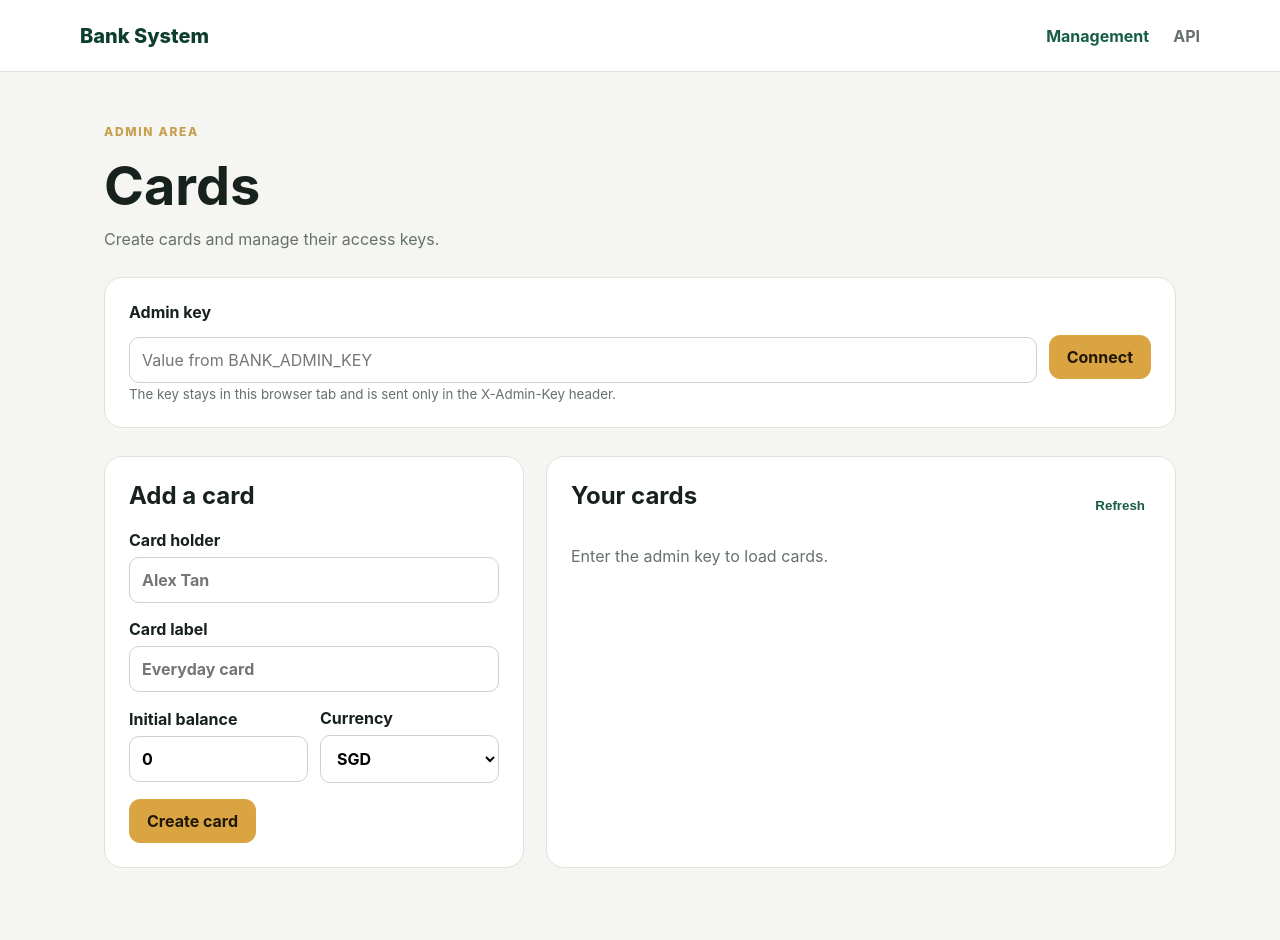
After one commit to zimoliu-vt/bank-system, a Flask app: page /managment in a window 1280 px wide. The commit adds this page. Run offline with Flask 3, Linux system fonts and the light colour scheme.

Commit message:
Build API-key secured bank demo

```diff
--- a/app.py
+++ b/app.py
@@ -1,7 +1,65 @@
-from flask import Flask, jsonify, render_template
+import os
+import hmac
+from functools import wraps
+from pathlib import Path
+
+from flask import Flask, jsonify, render_template, request
+
+from bank import (BankError, create_card, get_card, get_logs, list_cards,
+                  make_transaction, replace_card_key, set_card_status,
+                  verify_card_key)
 
 
+def load_env():
+    env_path = Path(__file__).with_name(".env")
+    if not env_path.exists():
+        return
+    for raw_line in env_path.read_text(encoding="utf-8").splitlines():
+        line = raw_line.strip()
+        if not line or line.startswith("#") or "=" not in line:
+            continue
+        name, value = line.split("=", 1)
+        os.environ.setdefault(name.strip(), value.strip().strip('"').strip("'"))
+
+
+load_env()
 app = Flask(__name__)
+app.config["MAX_CONTENT_LENGTH"] = 64 * 1024
+ADMIN_KEY = os.environ.get("BANK_ADMIN_KEY", "").strip()
+
+
+def json_body():
+    data = request.get_json(silent=True)
+    if not isinstance(data, dict):
+        raise BankError("Expected a JSON object", 400)
+    return data
+
+
+def admin_required(view):
+    @wraps(view)
+    def wrapped(*args, **kwargs):
+        if not ADMIN_KEY:
+            return jsonify({"error": "BANK_ADMIN_KEY is not configured", "setup": "Copy .env.example to .env and choose a strong admin key."}), 503
+        supplied_key = request.headers.get("X-Admin-Key", "")
+        if len(supplied_key) > 200 or not hmac.compare_digest(supplied_key, ADMIN_KEY):
+            return jsonify({"error": "Valid X-Admin-Key header required"}), 401
+        return view(*args, **kwargs)
+    return wrapped
+
+
+def card_key_required(view):
+    @wraps(view)
+    def wrapped(card_id, *args, **kwargs):
+        key = request.headers.get("X-API-Key", "")
+        if not key or not verify_card_key(card_id, key):
+            return jsonify({"error": "Valid X-API-Key header required"}), 401
+        return view(card_id, *args, **kwargs)
+    return wrapped
+
+
+@app.errorhandler(BankError)
+def bank_error(error):
+    return jsonify({"error": str(error)}), error.status_code
 
 
 @app.get("/")
@@ -9,9 +67,86 @@ def home():
     return render_template("index.html")
 
 
+@app.get("/management")
+@app.get("/managment")
+def management():
+    return render_template("management.html")
+
+
+@app.get("/api")
+def api_documentation():
+    return render_template("api.html")
+
+
+@app.get("/api.json")
+def api_documentation_json():
+    return jsonify({
+        "name": "Bank System API", "version": "1.0",
+        "authentication": {"card_operations": "X-API-Key: bank_card_...", "management_operations": "X-Admin-Key: BANK_ADMIN_KEY"},
+        "security_note": "Raw card API keys are returned once and stored only as salted hashes.",
+        "endpoints": [
+            {"method": "GET", "path": "/api/health", "auth": "none"},
+            {"method": "GET", "path": "/api/cards/<id>", "auth": "card API key"},
+            {"method": "POST", "path": "/api/cards/<id>/transactions", "auth": "card API key"},
+            {"method": "GET", "path": "/admin/cards", "auth": "admin key"},
+            {"method": "POST", "path": "/admin/cards", "auth": "admin key"},
+            {"method": "POST", "path": "/admin/cards/<id>/replace-key", "auth": "admin key"},
+            {"method": "PATCH", "path": "/admin/cards/<id>/status", "auth": "admin key"},
+            {"method": "GET", "path": "/admin/logs", "auth": "admin key"}
+        ]
+    })
+
+
 @app.get("/api/health")
 def health():
-    return jsonify({"status": "ok", "service": "bank-system"})
+    return jsonify({"status": "ok", "service": "bank-system", "admin_configured": bool(ADMIN_KEY)})
+
+
+@app.get("/api/cards/<int:card_id>")
+@card_key_required
+def card_details(card_id):
+    return jsonify({"card": get_card(card_id, include_transactions=True)})
+
+
+@app.post("/api/cards/<int:card_id>/transactions")
+@card_key_required
+def transact(card_id):
+    data = json_body()
+    transaction = make_transaction(card_id, data.get("type"), data.get("amount"), data.get("description", ""))
+    return jsonify({"status": "success", **transaction}), 201
+
+
+@app.get("/admin/cards")
+@admin_required
+def admin_cards():
+    return jsonify({"cards": list_cards()})
+
+
+@app.post("/admin/cards")
+@admin_required
+def admin_create_card():
+    data = json_body()
+    card, api_key = create_card(data.get("holder"), data.get("label"), data.get("initial_balance", 0), data.get("currency", "SGD"))
+    return jsonify({"status": "success", "card": card, "api_key": api_key, "warning": "Save this key now. It cannot be viewed again."}), 201
+
+
+@app.post("/admin/cards/<int:card_id>/replace-key")
+@admin_required
+def admin_replace_key(card_id):
+    api_key = replace_card_key(card_id)
+    return jsonify({"status": "success", "api_key": api_key, "warning": "The previous key no longer works. Save this key now."})
+
+
+@app.patch("/admin/cards/<int:card_id>/status")
+@admin_required
+def admin_set_status(card_id):
+    return jsonify({"status": "success", "card": set_card_status(card_id, json_body().get("status"))})
+
+
+@app.get("/admin/logs")
+@admin_required
+def admin_logs():
+    return jsonify({"logs": get_logs()})
 
 
 if __name__ == "__main__":
--- /dev/null
+++ b/static/management.js
@@ -0,0 +1,11 @@
+const adminInput=document.querySelector("#admin-key"),cardsNode=document.querySelector("#cards"),notice=document.querySelector("#notice"),dialog=document.querySelector("#key-dialog"),newKey=document.querySelector("#new-key");
+const headers=()=>({"Content-Type":"application/json","X-Admin-Key":adminInput.value});
+function message(text,error=false){notice.textContent=text;notice.className=`notice${error?" error":""}`}
+async function api(path,options={}){const response=await fetch(path,{...options,headers:{...headers(),...(options.headers||{})}});const data=await response.json().catch(()=>({error:"Server returned an invalid response"}));if(!response.ok)throw new Error(data.error||`Request failed (${response.status})`);return data}
+function escapeHtml(value){const node=document.createElement("span");node.textContent=value;return node.innerHTML}
+async function loadCards(){try{const{cards}=await api("/admin/cards");cardsNode.innerHTML=cards.length?cards.map(card=>`<article class="bank-card ${card.status}"><header><h3>${escapeHtml(card.label)}</h3><span>${escapeHtml(card.status)}</span></header><div class="balance">${escapeHtml(card.currency)} ${escapeHtml(card.balance)}</div><footer><span>${escapeHtml(card.holder)} · •••• ${escapeHtml(card.last4)}</span><span class="card-actions"><button data-action="key" data-id="${card.id}">New key</button><button data-action="status" data-id="${card.id}" data-status="${card.status==="active"?"frozen":"active"}">${card.status==="active"?"Freeze":"Unfreeze"}</button></span></footer></article>`).join(""):'<p class="muted">No cards yet.</p>';message("Connected securely.")}catch(error){message(error.message,true)}}
+function showKey(key){newKey.textContent=key;dialog.showModal()}
+document.querySelector("#connect").addEventListener("click",loadCards);document.querySelector("#refresh").addEventListener("click",loadCards);
+document.querySelector("#create-form").addEventListener("submit",async event=>{event.preventDefault();const values=Object.fromEntries(new FormData(event.currentTarget));try{const result=await api("/admin/cards",{method:"POST",body:JSON.stringify(values)});showKey(result.api_key);event.currentTarget.reset();await loadCards()}catch(error){message(error.message,true)}});
+cardsNode.addEventListener("click",async event=>{const button=event.target.closest("button[data-action]");if(!button)return;try{if(button.dataset.action==="key"){if(!confirm("Replace this card's API key? The old key will stop working."))return;const result=await api(`/admin/cards/${button.dataset.id}/replace-key`,{method:"POST",body:"{}"});showKey(result.api_key)}else{await api(`/admin/cards/${button.dataset.id}/status`,{method:"PATCH",body:JSON.stringify({status:button.dataset.status})});await loadCards()}}catch(error){message(error.message,true)}});
+document.querySelector("#copy-key").addEventListener("click",()=>navigator.clipboard.writeText(newKey.textContent));document.querySelector("#close-dialog").addEventListener("click",()=>{newKey.textContent="";dialog.close()});
--- /dev/null
+++ b/static/style.css
@@ -0,0 +1,59 @@
+:root { --ink:#17211d; --muted:#66716c; --paper:#f5f6f2; --panel:#fff; --green:#175c46; --green-dark:#0c3d2e; --line:#dce2dd; --gold:#d9a441; --danger:#9f2f2f; }
+* { box-sizing:border-box; }
+body { margin:0; background:var(--paper); color:var(--ink); font-family:Inter,ui-sans-serif,system-ui,-apple-system,"Segoe UI",sans-serif; }
+.nav { height:72px; padding:0 max(24px,calc((100vw - 1120px)/2)); display:flex; align-items:center; justify-content:space-between; background:#fff; border-bottom:1px solid var(--line); }
+.brand { font-size:20px; font-weight:800; color:var(--green-dark); text-decoration:none; }
+.nav nav { display:flex; gap:24px; }
+.nav nav a { color:var(--muted); text-decoration:none; font-weight:650; }
+.nav nav a:hover,.nav nav a.active { color:var(--green); }
+.hero-shell,.page { max-width:1120px; margin:auto; padding:72px 24px; }
+.hero { padding:72px; border-radius:28px; background:linear-gradient(135deg,var(--green-dark),var(--green)); color:#fff; box-shadow:0 24px 70px #123d2d2a; }
+.eyebrow { letter-spacing:.14em; font-size:12px; font-weight:800; color:#c7a04e; }
+.hero h1,.page h1 { font-size:clamp(38px,6vw,72px); line-height:1.02; max-width:850px; margin:18px 0; }
+.hero p { max-width:690px; color:#dcece6; font-size:19px; line-height:1.65; }
+.actions,.inline,.section-title,.form-row { display:flex; gap:12px; align-items:center; }
+.button { display:inline-flex; justify-content:center; border:1px solid var(--line); background:#fff; color:var(--ink); padding:11px 17px; border-radius:11px; text-decoration:none; font:inherit; font-weight:750; cursor:pointer; }
+.button.primary { background:var(--gold); border-color:var(--gold); color:#201707; }
+.hero .button:not(.primary) { background:transparent; color:#fff; border-color:#ffffff50; }
+.security-grid { display:grid; grid-template-columns:repeat(3,1fr); gap:18px; margin-top:24px; }
+.security-grid article,.panel,.endpoint { background:var(--panel); border:1px solid var(--line); border-radius:18px; padding:24px; }
+.security-grid strong,.security-grid span { display:block; }
+.security-grid span { color:var(--muted); line-height:1.5; margin-top:8px; }
+.page { padding-top:48px; }
+.page-heading h1,.docs h1 { font-size:54px; margin-bottom:8px; }
+.page-heading p,.muted,small,.docs>p { color:var(--muted); }
+.admin-key-panel { margin:28px 0; }
+.admin-key-panel label { font-weight:750; display:block; margin-bottom:8px; }
+.inline input { flex:1; }
+.two-column { display:grid; grid-template-columns:minmax(280px,.8fr) minmax(380px,1.2fr); gap:22px; }
+.panel h2 { margin-top:0; }
+label { display:block; font-weight:700; margin-bottom:16px; }
+input,select { display:block; width:100%; margin-top:7px; border:1px solid #cbd3cd; border-radius:10px; padding:12px; font:inherit; background:#fff; }
+.form-row>* { flex:1; }
+.section-title { justify-content:space-between; }
+.text-button { border:0; background:transparent; color:var(--green); font-weight:750; cursor:pointer; }
+.card-list { display:grid; gap:12px; }
+.bank-card { padding:20px; border-radius:16px; color:#fff; background:linear-gradient(135deg,#183c31,#226d55); box-shadow:0 10px 26px #173f3025; }
+.bank-card.frozen { filter:saturate(.25); }
+.bank-card header,.bank-card footer { display:flex; justify-content:space-between; gap:12px; }
+.bank-card h3 { margin:0; }
+.bank-card .balance { font-size:28px; font-weight:800; margin:26px 0 4px; }
+.bank-card footer { align-items:end; }
+.card-actions { display:flex; gap:8px; }
+.bank-card button { padding:7px 10px; border:1px solid #ffffff55; border-radius:8px; background:#ffffff18; color:#fff; cursor:pointer; }
+.notice { padding:14px 16px; border-radius:10px; background:#e4f3eb; color:#124f3a; margin:16px 0; }
+.notice.error { background:#fae5e5; color:var(--danger); }
+.hidden { display:none; }
+dialog { width:min(570px,calc(100% - 32px)); border:0; border-radius:18px; padding:28px; box-shadow:0 22px 80px #0005; }
+dialog::backdrop { background:#10261f99; }
+dialog code { display:block; padding:16px; background:#edf0ed; border-radius:10px; overflow-wrap:anywhere; margin:18px 0; }
+.docs { max-width:900px; }
+.docs>p { font-size:18px; }
+.warning { padding:18px; background:#fff3d9; border:1px solid #ecd292; border-radius:12px; margin:26px 0; }
+.endpoint { margin:18px 0; }
+.method { display:inline-block; margin-right:10px; border-radius:6px; padding:5px 8px; font-size:12px; font-weight:850; color:#fff; }
+.method.get { background:#2872b8; }
+.method.post { background:var(--green); }
+pre { overflow:auto; background:#17211d; color:#e6eee9; padding:16px; border-radius:10px; line-height:1.55; }
+code { font-family:"SFMono-Regular",Consolas,monospace; }
+@media(max-width:760px) { .hero{padding:40px 24px}.security-grid,.two-column{grid-template-columns:1fr}.nav{padding:0 18px}.nav nav{gap:14px}.hero-shell,.page{padding:40px 16px}.form-row{display:block} }
--- /dev/null
+++ b/templates/management.html
@@ -0,0 +1,8 @@
+<!doctype html>
+<html lang="en"><head><meta charset="utf-8"><meta name="viewport" content="width=device-width,initial-scale=1"><title>Management · Bank System</title><link rel="stylesheet" href="{{ url_for('static', filename='style.css') }}"></head>
+<body><header class="nav"><a class="brand" href="/">Bank System</a><nav><a class="active" href="/management">Management</a><a href="/api">API</a></nav></header>
+<main class="page"><div class="page-heading"><span class="eyebrow">ADMIN AREA</span><h1>Cards</h1><p>Create cards and manage their access keys.</p></div>
+<section class="panel admin-key-panel"><label for="admin-key">Admin key</label><div class="inline"><input id="admin-key" type="password" autocomplete="off" placeholder="Value from BANK_ADMIN_KEY"><button id="connect" class="button primary">Connect</button></div><small>The key stays in this browser tab and is sent only in the X-Admin-Key header.</small></section>
+<div id="notice" class="notice hidden"></div><section class="two-column"><form id="create-form" class="panel"><h2>Add a card</h2><label>Card holder<input name="holder" required maxlength="100" placeholder="Alex Tan"></label><label>Card label<input name="label" maxlength="80" placeholder="Everyday card"></label><div class="form-row"><label>Initial balance<input name="initial_balance" type="number" min="0" step="0.01" value="0"></label><label>Currency<select name="currency"><option>SGD</option><option>USD</option><option>EUR</option><option>GBP</option></select></label></div><button class="button primary" type="submit">Create card</button></form>
+<section class="panel"><div class="section-title"><h2>Your cards</h2><button id="refresh" class="text-button">Refresh</button></div><div id="cards" class="card-list"><p class="muted">Enter the admin key to load cards.</p></div></section></section></main>
+<dialog id="key-dialog"><h2>Save this API key</h2><p>This is the only time the raw key will be displayed.</p><code id="new-key"></code><div class="actions"><button id="copy-key" class="button primary">Copy key</button><button id="close-dialog" class="button">I saved it</button></div></dialog><script src="{{ url_for('static', filename='management.js') }}"></script></body></html>
```
Also changed, not shown: bank.py (added, +178 -0 lines), templates/api.html (added, +14 -0 lines), templates/index.html (+4 -13 lines), README.md, 2 other files.
